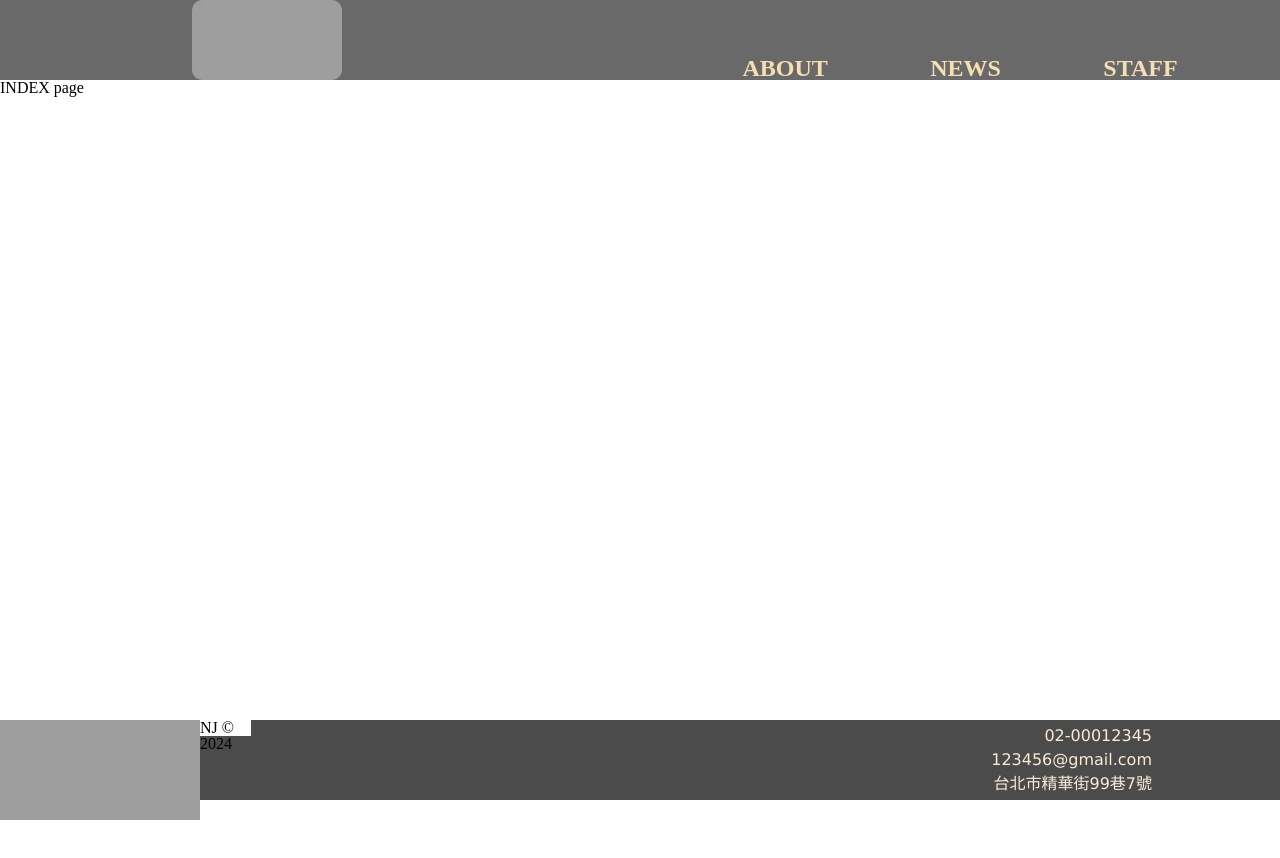
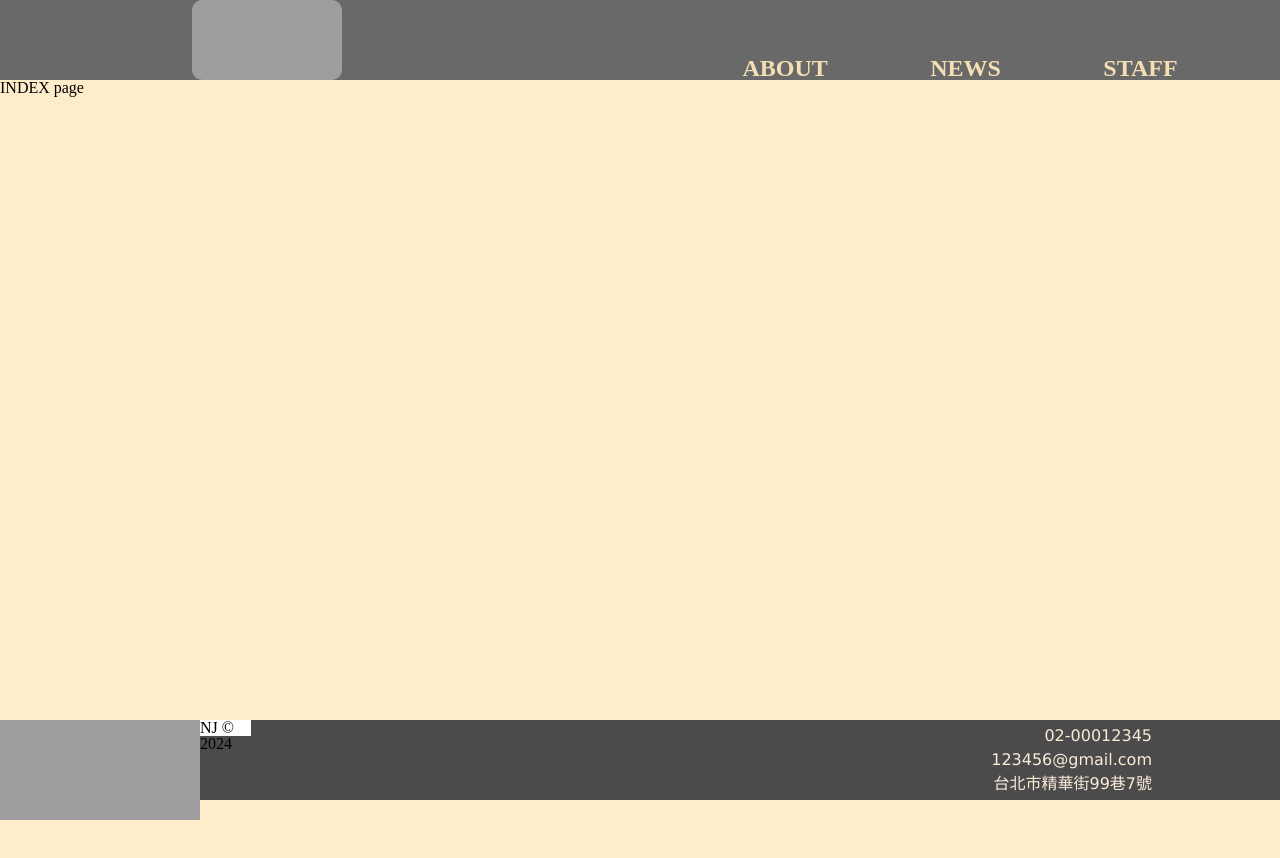
Before and after one commit to nan-sansan/Mori, a Vue app: page / in a window 1280 px wide. Shown: the top 858 px of the page. Before the commit the page ends 800 px from the top, so only its background shows below. Built offline with nearby package versions, Linux system fonts and the light colour scheme; grey boxes are pictures that could not be loaded.

Commit message:
add common container

```diff
--- a/src/App.vue
+++ b/src/App.vue
@@ -7,10 +7,18 @@ import PageFooter from './components/PageFooter.vue';
 
 <template>
     <PageHeader/>
-    <RouterView></RouterView>
+    <div class="container">
+
+        <RouterView></RouterView>
+    </div>
     <PageFooter/>
 </template>
 
 <style scoped>
-
+.container {
+  margin: auto;
+  width: 100%;
+  height: 2000px;
+  background-color: rgb(255, 236, 202);
+}
 </style>
```
